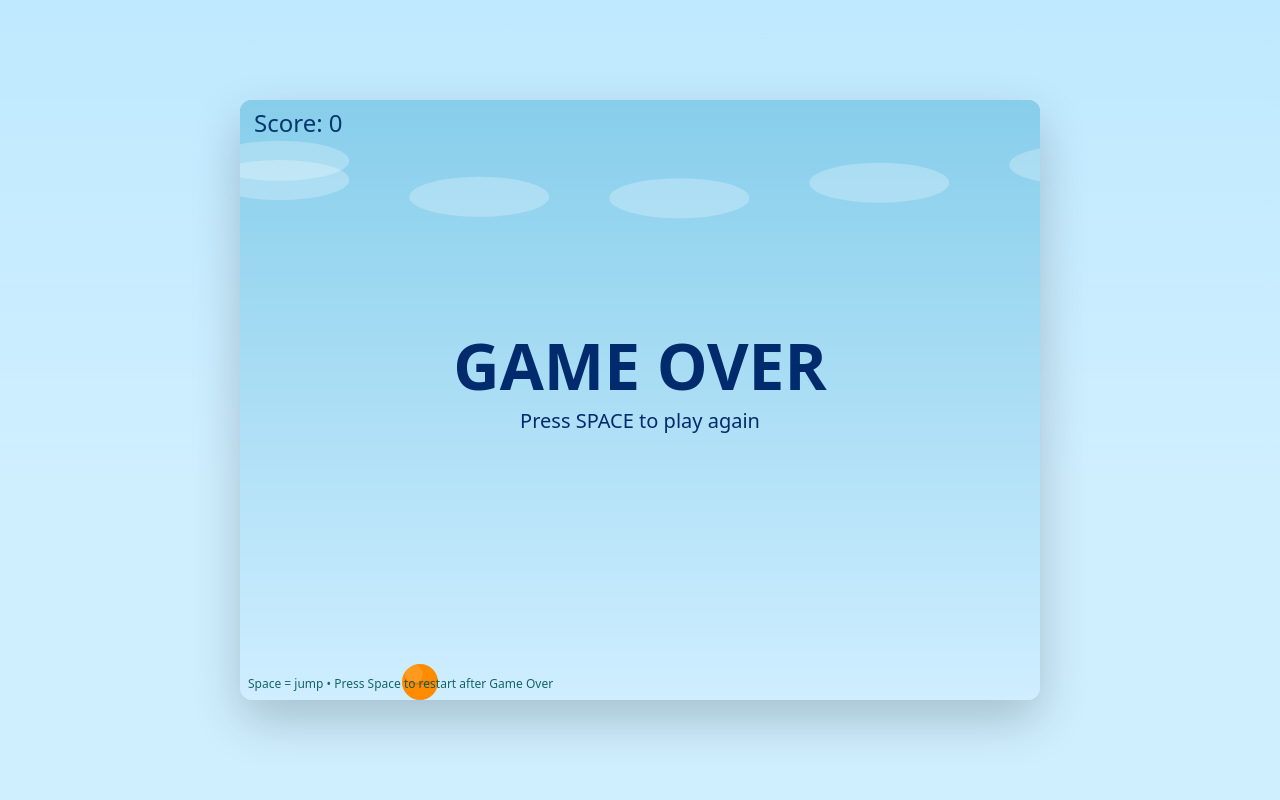
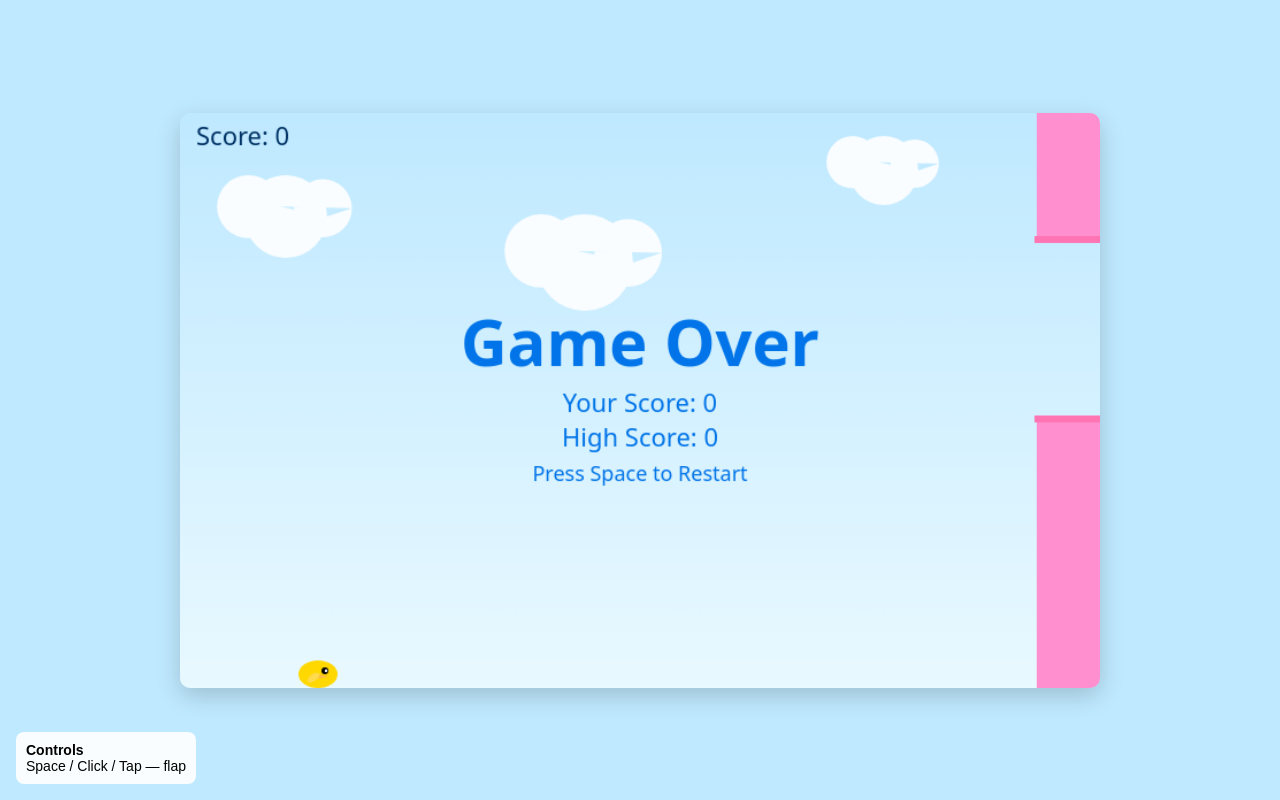
Before and after one commit to Blake23-ai/Jacqueline, a plain HTML site: page index.html in a window 1280 px wide. Drawn offline with Linux system fonts and the light colour scheme.

Commit message:
Update index.html

```diff
--- a/index.html
+++ b/index.html
@@ -1,344 +1,219 @@
+
 <!doctype html>
 <html lang="en">
 <head>
   <meta charset="utf-8" />
   <meta name="viewport" content="width=device-width,initial-scale=1" />
-  <title>Basket Hoops — Space to Jump</title>
+  <title>Little Yellow Bird — Pink Poles</title>
   <style>
-    html,body { height:100%; margin:0; font-family: system-ui, -apple-system, "Segoe UI", Roboto, "Helvetica Neue", Arial; }
-    body { display:flex; align-items:center; justify-content:center; background: linear-gradient(#bfe9ff, #cfefff 60%); } /* soft sky */
-    #game {
-      width: 800px;
-      height: 600px;
-      box-shadow: 0 20px 50px rgba(0,0,0,0.2);
-      border-radius: 12px;
-      overflow:hidden;
-      background: #87ceeb; /* sky blue fallback */
-      position: relative;
-    }
-    canvas { display:block; width:100%; height:100%; background: linear-gradient(#87ceeb, #cfeeff 70%); }
-    .credits {
-      position:absolute; left:8px; bottom:8px; color:#055; font-size:12px; opacity:0.9;
-    }
+    html,body{height:100%;margin:0;font-family:Arial,Helvetica,sans-serif;background:#bfe9ff}
+    #gameWrap{display:flex;align-items:center;justify-content:center;height:100vh}
+    canvas{border-radius:10px;box-shadow:0 8px 24px rgba(0,0,0,0.18)}
+
+    .controls{position:fixed;left:16px;bottom:16px;background:rgba(255,255,255,0.9);padding:10px;border-radius:8px;font-size:14px}
+    .controls b{display:block}
   </style>
 </head>
 <body>
-  <div id="game" role="application" aria-label="Basket Hoops game">
-    <canvas id="canvas" width="800" height="600"></canvas>
-    <div class="credits">Space = jump • Press Space to restart after Game Over</div>
+  <div id="gameWrap">
+    <canvas id="game" width="800" height="500" aria-label="Little Yellow Bird game"></canvas>
   </div>
 
-<script>
-(() => {
-  const canvas = document.getElementById('canvas');
-  const ctx = canvas.getContext('2d');
+  <div class="controls">
+    <b>Controls</b>
+    Space / Click / Tap — flap
+  </div>
 
-  const W = canvas.width;
-  const H = canvas.height;
+  <script>
+    const canvas = document.getElementById('game');
+    const ctx = canvas.getContext('2d');
+    const W = canvas.width; const H = canvas.height;
 
-  // Game variables
-  let running = true;
-  let gameOver = false;
-  let score = 0;
-  let frame = 0;
+    let bird, pipes, frame, speed, bgOffset, gameOver, score, highScore;
 
-  // Ball (orange basketball)
-  const ball = {
-    x: 180,
-    y: H/2,
-    radius: 18,
-    vy: 0,
-    gravity: 0.7,
-    jumpPower: -11,
-    maxVy: 12
-  };
+    const pipeWidth = 60;
+    const gapSize = 150;
 
-  // Hoop list (coming from right to left)
-  const hoops = [];
-  const hoopGap = 150; // gap size
-  const hoopWidth = 24; // thickness of the hoop (pink)
-  const hoopSpacing = 230; // horizontal spacing between hoops
-  const hoopSpeedStart = 3.0;
-  let hoopSpeed = hoopSpeedStart;
+    const birdColor = '#ffd800';
+    const pipeColor = '#ff8fcf';
+    const skyTop = '#bfe9ff';
 
-  // Controls
-  let spacePressed = false;
+    function resetGame(){
+      bird = { x: 120, y: H/2, w: 34, h: 24, vy:0, gravity:0.55, flapPower:-9 };
+      pipes = [];
+      frame = 0;
+      speed = 2.6;
+      bgOffset = 0;
+      gameOver = false;
+      score = 0;
+      spawnPipe();
+    }
 
-  // Colors
-  const colors = {
-    skyTop: '#87ceeb',
-    skyBottom: '#cfeeff',
-    hoopPink: '#ff90d0',
-    ballOrange: '#ff8c00',
-    gameOverBlue: '#022b6d',
-    scoreColor: '#05386b'
-  };
+    function spawnPipe(){
+      const minTop = 30;
+      const maxTop = H - gapSize - 30;
+      const topHeight = Math.floor(Math.random() * (maxTop - minTop + 1)) + minTop;
+      const pipe = { x: W + 20, top: topHeight, passed: false };
+      pipes.push(pipe);
+    }
 
-  // Start with some hoops
-  function spawnInitialHoops() {
-    for (let i = 0; i < 4; i++) {
-      const x = W + i * hoopSpacing + 200;
-      spawnHoop(x);
+    function flap(){
+      if(gameOver){
+        resetGame();
+        return;
+      }
+      bird.vy = bird.flapPower;
     }
-  }
 
-  function spawnHoop(x) {
-    // Random vertical center for the gap, but keep some margins
-    const gapCenterMin = 120;
-    const gapCenterMax = H - 120;
-    const gapCenter = Math.max(gapCenterMin, Math.min(gapCenterMax, randRange(140, H-140)));
+    window.addEventListener('keydown', e => { if(e.code === 'Space') { e.preventDefault(); flap(); } });
+    canvas.addEventListener('mousedown', flap);
+    canvas.addEventListener('touchstart', e => { e.preventDefault(); flap(); }, {passive:false});
 
-    // Each hoop represented as {x, gapY, passed}
-    hoops.push({ x, gapY: gapCenter, passed: false });
-  }
+    function collides(pipe){
+      const bx1 = bird.x - bird.w/2; const bx2 = bird.x + bird.w/2;
+      const by1 = bird.y - bird.h/2; const by2 = bird.y + bird.h/2;
+      const px1 = pipe.x; const px2 = pipe.x + pipeWidth;
+      const topY2 = pipe.top;
+      const botY1 = pipe.top + gapSize;
+      const overlapX = !(bx2 < px1 || bx1 > px2);
+      const hitTop = overlapX && by1 < topY2;
+      const hitBottom = overlapX && by2 > botY1;
+      return hitTop || hitBottom;
+    }
 
-  function randRange(a,b) { return a + Math.random()*(b-a); }
+    function update(){
+      if(gameOver) return;
+      frame++;
+      bgOffset = (bgOffset - speed*0.4) % W;
 
-  // Collision detection between ball and hoop "bars"
-  function checkCollision(hoop) {
-    // Hoop has top bar from y=0 to gapTop, and bottom bar from gapBottom to H,
-    // each with thickness hoopWidth, but visually we'll draw rounded pipes.
-    const gapTop = hoop.gapY - hoopGap/2;
-    const gapBottom = hoop.gapY + hoopGap/2;
+      bird.vy += bird.gravity;
+      bird.y += bird.vy;
 
-    // horizontal range of hoop's solid bars:
-    const left = hoop.x - 28;  // approximate front edge
-    const right = hoop.x + 28; // approximate back edge
+      if(bird.y - bird.h/2 < 0){ bird.y = bird.h/2; bird.vy = 0; }
+      if(bird.y + bird.h/2 > H){ bird.y = H - bird.h/2; bird.vy = 0; gameOver = true; }
 
-    // If ball is horizontally overlapping the solid bar region...
-    if (ball.x + ball.radius > left && ball.x - ball.radius < right) {
-      // if ball center is above gapTop or below gapBottom it's a collision
-      if (ball.y - ball.radius < gapTop || ball.y + ball.radius > gapBottom) {
-        return true;
+      if(frame % 110 === 0) spawnPipe();
+
+      for(let i = pipes.length-1; i>=0; i--){
+        const p = pipes[i];
+        p.x -= speed;
+        if(!p.passed && p.x + pipeWidth < bird.x - bird.w/2){ p.passed = true; score++; }
+        if(collides(p)) { gameOver = true; }
+        if(p.x + pipeWidth < -50) pipes.splice(i,1);
+      }
+
+      if(gameOver){
+        if(highScore === undefined) highScore = score;
+        else highScore = Math.max(highScore, score);
       }
     }
-    return false;
-  }
 
-  // Draw a hoop as a pink ring with a gap (we draw as top/bottom columns with rounded edges)
-  function drawHoop(hoop) {
-    const x = hoop.x;
-    const gapTop = hoop.gapY - hoopGap/2;
-    const gapBottom = hoop.gapY + hoopGap/2;
-    const pipeW = 28;
+    function drawBackground(){
+      const g = ctx.createLinearGradient(0,0,0,H);
+      g.addColorStop(0, skyTop);
+      g.addColorStop(1, '#e9f9ff');
+      ctx.fillStyle = g;
+      ctx.fillRect(0,0,W,H);
 
-    // top pipe
-    roundedRect(ctx, x - pipeW/2, -2, pipeW, gapTop + pipeW, 12);
-    // bottom pipe
-    roundedRect(ctx, x - pipeW/2, gapBottom - pipeW/2, pipeW, H - (gapBottom - pipeW/2) + 2, 12);
-
-    // Add narrow inner darker rim to make it look more ring-like
-    ctx.save();
-    ctx.translate(0,0);
-    ctx.globalCompositeOperation = 'source-over';
-    ctx.fillStyle = colors.hoopPink;
-    ctx.fill();
-    ctx.restore();
-  }
-
-  // helper to draw rounded rects (filled)
-  function roundedRect(ctx, x, y, w, h, r) {
-    ctx.beginPath();
-    ctx.moveTo(x + r, y);
-    ctx.arcTo(x + w, y, x + w, y + r, r);
-    ctx.arcTo(x + w, y + h, x + w - r, y + h, r);
-    ctx.arcTo(x, y + h, x, y + h - r, r);
-    ctx.arcTo(x, y, x + r, y, r);
-    ctx.closePath();
-    ctx.fillStyle = colors.hoopPink;
-    ctx.fill();
-  }
-
-  // draw the orange basketball
-  function drawBall() {
-    ctx.save();
-    // ball body
-    ctx.beginPath();
-    ctx.fillStyle = colors.ballOrange;
-    ctx.arc(ball.x, ball.y, ball.radius, 0, Math.PI*2);
-    ctx.fill();
-    // subtle shading
-    ctx.beginPath();
-    ctx.fillStyle = 'rgba(255,255,255,0.12)';
-    ctx.arc(ball.x - 6, ball.y - 8, ball.radius*0.5, 0, Math.PI*2);
-    ctx.fill();
-    // lines
-    ctx.strokeStyle = 'rgba(0,0,0,0.12)';
-    ctx.lineWidth = 2;
-    ctx.beginPath();
-    ctx.moveTo(ball.x - ball.radius/1.6, ball.y);
-    ctx.quadraticCurveTo(ball.x, ball.y + 4, ball.x + ball.radius/1.6, ball.y);
-    ctx.stroke();
-
-    ctx.restore();
-  }
-
-  // draw a moving background strip to give sense of forward motion
-  function drawBackground() {
-    // subtle moving stripes or clouds
-    ctx.save();
-    // sky gradient
-    const g = ctx.createLinearGradient(0,0,0,H);
-    g.addColorStop(0, '#87ceeb');
-    g.addColorStop(1, '#cfeeff');
-    ctx.fillStyle = g;
-    ctx.fillRect(0,0,W,H);
-
-    // moving cloud stripes
-    const speed = hoopSpeed * 0.35;
-    const offset = (frame * speed) % 200;
-    ctx.globalAlpha = 0.25;
-    ctx.fillStyle = '#ffffff';
-    for (let i = -1; i < 6; i++) {
-      const cx = ((i*200) + offset*1.2) % (W + 200) - 100;
+      const cloudCount = 5;
+      for(let i=0;i<cloudCount;i++){
+        const cx = ((i*260 + bgOffset*0.6) % (W+300)) - 150;
+        const cy = 50 + (i%3)*40;
+        drawCloud(cx, cy, 60 + (i%3)*12);
+      }
+    }
+    function drawCloud(x,y,size){
       ctx.beginPath();
-      ctx.ellipse(cx, 80 + 20*Math.sin(i), 70, 20, 0, 0, Math.PI*2);
+      ctx.fillStyle = 'rgba(255,255,255,0.9)';
+      ctx.arc(x,y,size*0.5,0,Math.PI*2);
+      ctx.arc(x+size*0.45,y-size*0.1,size*0.35,0,Math.PI*2);
+      ctx.arc(x-size*0.45,y-size*0.12,size*0.38,0,Math.PI*2);
       ctx.fill();
     }
-    ctx.globalAlpha = 1;
-    ctx.restore();
-  }
 
-  function update() {
-    if (!running) return;
-
-    frame++;
-
-    if (!gameOver) {
-      // Ball physics
-      ball.vy += ball.gravity;
-      if (ball.vy > ball.maxVy) ball.vy = ball.maxVy;
-      ball.y += ball.vy;
-
-      // Prevent ball from leaving top or bottom
-      if (ball.y - ball.radius < 0) { ball.y = ball.radius; ball.vy = 0; }
-      if (ball.y + ball.radius > H) { ball.y = H - ball.radius; ball.vy = 0; gameOver = true; }
-
-      // Move hoops
-      for (let i = hoops.length - 1; i >= 0; i--) {
-        const h = hoops[i];
-        h.x -= hoopSpeed;
-
-        // Score when we've passed a hoop center
-        if (!h.passed && h.x + 28 < ball.x - ball.radius) {
-          h.passed = true;
-          score++;
-          // gradually increase difficulty
-          if (score % 4 === 0) hoopSpeed += 0.25;
-        }
-
-        // Collision check
-        if (checkCollision(h)) {
-          gameOver = true;
-        }
-
-        // Remove off-screen hoops
-        if (h.x + 200 < 0) {
-          hoops.splice(i,1);
-        }
-      }
-
-      // Keep enough hoops in play
-      if (hoops.length < 4) {
-        const lastX = hoops.length ? hoops[hoops.length-1].x : W;
-        spawnHoop(lastX + hoopSpacing + randRange(-40,80));
+    function drawPipes(){
+      ctx.fillStyle = pipeColor;
+      for(const p of pipes){
+        ctx.fillRect(Math.round(p.x), 0, pipeWidth, Math.round(p.top));
+        ctx.fillRect(Math.round(p.x), Math.round(p.top + gapSize), pipeWidth, H - (p.top + gapSize));
+        ctx.fillStyle = '#ff74b3';
+        ctx.fillRect(Math.round(p.x)-2, Math.round(p.top)-6, pipeWidth+4, 6);
+        ctx.fillRect(Math.round(p.x)-2, Math.round(p.top + gapSize), pipeWidth+4, 6);
+        ctx.fillStyle = pipeColor;
       }
     }
-  }
 
-  function draw() {
-    // background
-    drawBackground();
+    function drawBird(){
+      const cx = bird.x; const cy = bird.y;
+      ctx.save();
+      ctx.translate(cx, cy);
+      const angle = Math.max(-0.6, Math.min(0.8, bird.vy * 0.03));
+      ctx.rotate(angle);
 
-    // draw hoops
-    for (const h of hoops) {
-      drawHoop(h);
+      ctx.beginPath();
+      ctx.ellipse(0,0,bird.w/2,bird.h/2,0,0,Math.PI*2);
+      ctx.fillStyle = birdColor;
+      ctx.fill();
+
+      ctx.beginPath(); ctx.arc(6,-3,3,0,Math.PI*2); ctx.fillStyle='#000'; ctx.fill();
+      ctx.beginPath(); ctx.arc(7,-3,1.2,0,Math.PI*2); ctx.fillStyle='#fff'; ctx.fill();
+
+      ctx.beginPath(); ctx.moveTo(-2,4); ctx.lineTo(10,2); ctx.lineTo(-2,0); ctx.closePath(); ctx.fillStyle='#ffb84d'; ctx.fill();
+
+      ctx.beginPath(); ctx.ellipse(-4,3,6,3,-0.6,0,Math.PI*2); ctx.fillStyle='#ffdb4d'; ctx.fill();
+      ctx.restore();
     }
 
-    // draw ball
-    drawBall();
+    function drawScore(){
+      ctx.fillStyle = '#036';
+      ctx.font = '22px system-ui, Arial';
+      ctx.textAlign = 'left';
+      ctx.fillText('Score: ' + score, 14, 28);
+    }
 
-    // score
-    ctx.save();
-    ctx.fillStyle = colors.scoreColor;
-    ctx.font = '24px ui-sans-serif, system-ui, -apple-system, "Segoe UI", Roboto';
-    ctx.textAlign = 'left';
-    ctx.fillText('Score: ' + score, 14, 32);
-    ctx.restore();
+    function drawGameOver(){
+      if(!gameOver) return;
+      ctx.fillStyle = '#0074e8';
+      ctx.font = 'bold 56px system-ui, Arial';
+      ctx.textAlign = 'center';
+      ctx.fillText('Game Over', W/2, H/2 - 30);
 
-    // On game over display big text
-    if (gameOver) {
-      ctx.save();
-      ctx.fillStyle = colors.gameOverBlue;
-      ctx.font = 'bold 64px system-ui, "Segoe UI", Roboto, Arial';
-      ctx.textAlign = 'center';
-      ctx.fillText('GAME OVER', W/2, H/2 - 10);
-      ctx.font = '20px system-ui, "Segoe UI", Roboto, Arial';
-      ctx.fillText('Press SPACE to play again', W/2, H/2 + 28);
-      ctx.restore();
+      ctx.font = '22px system-ui, Arial';
+      ctx.fillText('Your Score: ' + score, W/2, H/2 + 10);
+      if(highScore !== undefined){
+        ctx.fillText('High Score: ' + highScore, W/2, H/2 + 40);
+      }
+      ctx.font = '18px system-ui, Arial';
+      ctx.fillText('Press Space to Restart', W/2, H/2 + 70);
     }
-  }
 
-  // main loop
-  function loop() {
-    update();
-    // clear
-    ctx.clearRect(0,0,W,H);
-    draw();
-    if (running) requestAnimationFrame(loop);
-  }
+    function loop(){
+      update();
+      drawBackground();
+      drawPipes();
+      drawBird();
+      drawScore();
+      drawGameOver();
+      requestAnimationFrame(loop);
+    }
 
-  // Input handling: space to jump; when gameover, space restarts
-  function onSpace() {
-    if (gameOver) {
-      // reset game
-      score = 0;
-      hoopSpeed = hoopSpeedStart;
-      hoops.length = 0;
-      spawnInitialHoops();
-      ball.y = H/2;
-      ball.vy = 0;
-      gameOver = false;
-      frame = 0;
-      return;
+    resetGame();
+    loop();
+
+    function resizeCanvas(){
+      const maxW = Math.min(920, window.innerWidth - 40);
+      const scale = Math.min(maxW / 800, (window.innerHeight - 120) / 500);
+      const cssW = Math.round(800 * scale);
+      const cssH = Math.round(500 * scale);
+      canvas.style.width = cssW + 'px';
+      canvas.style.height = cssH + 'px';
     }
-    // normal jump
-    ball.vy = ball.jumpPower;
-  }
+    window.addEventListener('resize', resizeCanvas);
+    resizeCanvas();
 
-  window.addEventListener('keydown', (e) => {
-    if (e.code === 'Space') {
-      e.preventDefault();
-      if (!spacePressed) {
-        spacePressed = true;
-        onSpace();
-      }
-    }
-  });
-
-  window.addEventListener('keyup', (e) => {
-    if (e.code === 'Space') {
-      e.preventDefault();
-      spacePressed = false;
-    }
-  });
-
-  // Mouse or touch also allowed: click/tap to jump
-  canvas.addEventListener('mousedown', (e) => {
-    onSpace();
-  });
-  canvas.addEventListener('touchstart', (e) => {
-    e.preventDefault();
-    onSpace();
-  }, { passive:false });
-
-  // initialize
-  spawnInitialHoops();
-  loop();
-
-  // Expose for debugging (optional)
-  window.__game = { hoops, ball };
-})();
-</script>
+    canvas.tabIndex = 0;
+    canvas.style.outline = 'none';
+    canvas.addEventListener('keydown', e => { if(e.code==='Space') flap(); });
+  </script>
 </body>
 </html>
```
